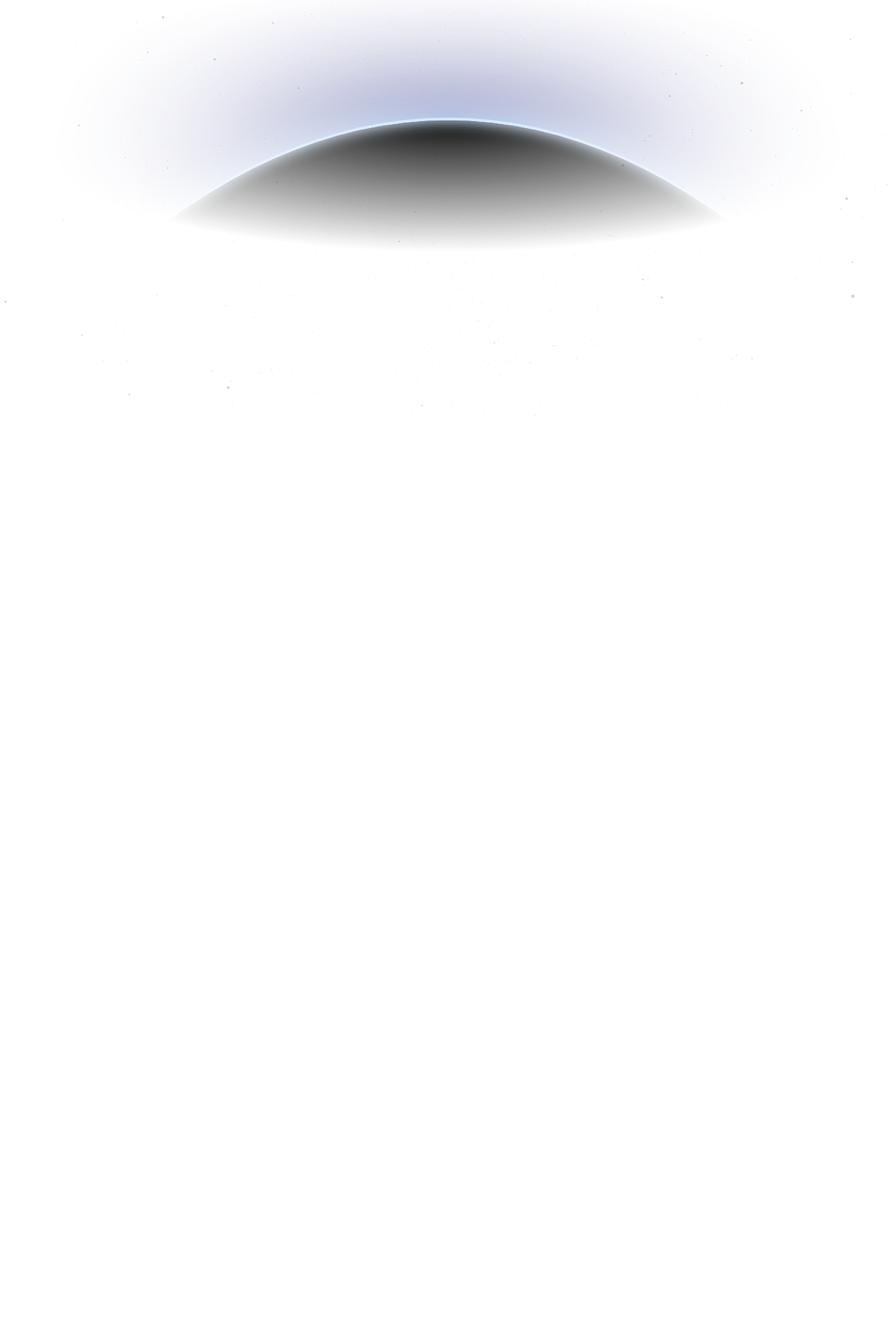
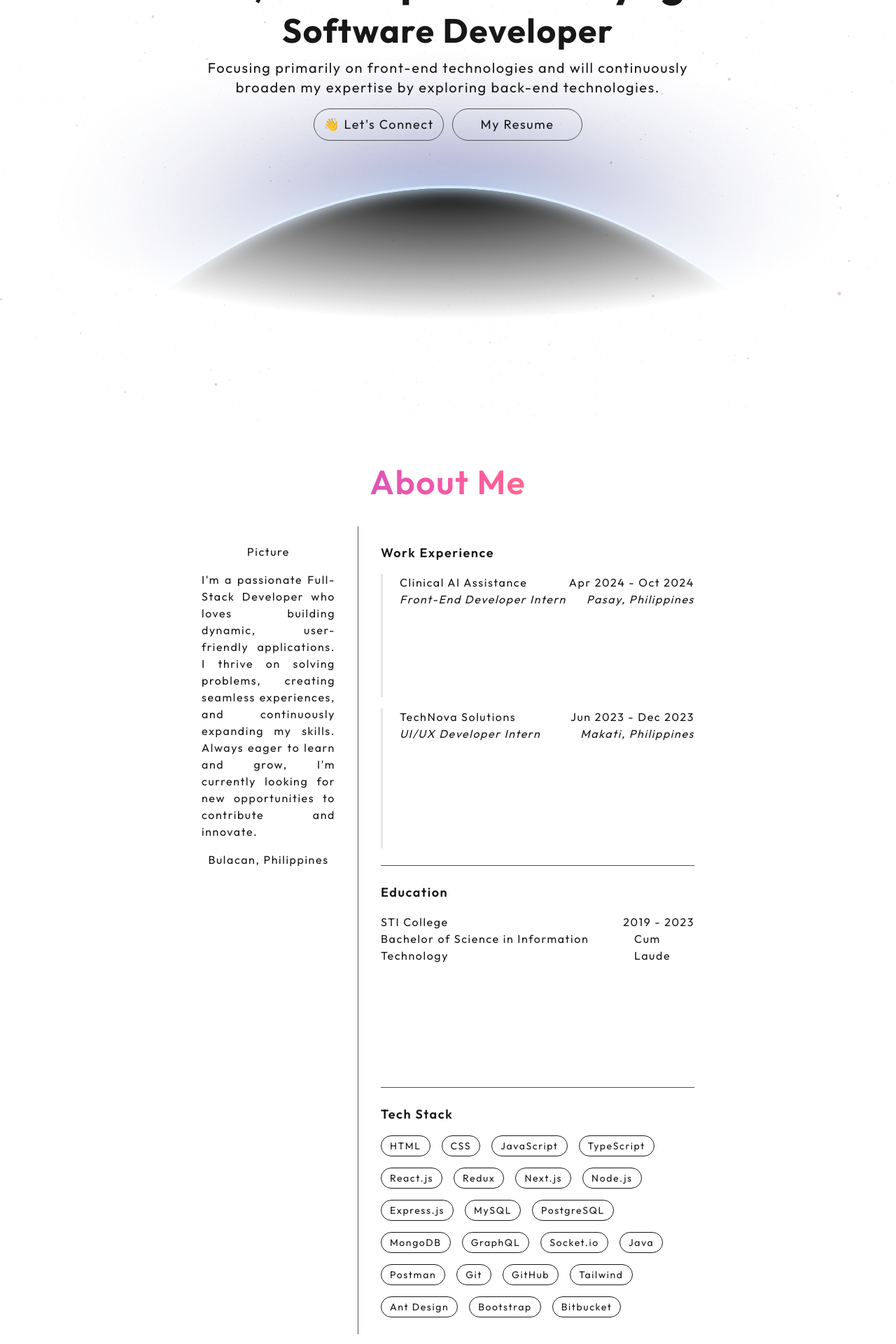
Before and after one commit to RaphaelSalayog/rsalayog-portfolio, a Next.js app: page / in a window 1280 px wide. Shown: the part 200-2120 px from the top of the page at 70% size. Built offline with nearby package versions, Linux system fonts and the light colour scheme.

Commit message:
Feat: About section

```diff
--- a/src/app/globals.css
+++ b/src/app/globals.css
@@ -28,6 +28,35 @@ body {
     background: var(--background);
     color: var(--foreground);
     font-family: "Outfit", sans-serif;
-    font-size: 20px;
+    font-size: 16px;
     letter-spacing: 1.6px;
 }
+
+.animated-rgb-text {
+    background-image: linear-gradient(
+        to right,
+        #545edc,
+        #d152c4,
+        #ff5e99,
+        #ff8c6f,
+        #ffc459,
+        #f9f871
+    );
+    background-size: 150% 100%;
+    background-position: 0% 0%;
+    -webkit-background-clip: text;
+    -webkit-text-fill-color: transparent;
+    animation: rgbFlow 6s ease-in-out infinite;
+}
+
+@keyframes rgbFlow {
+    0% {
+        background-position: 0% 0%;
+    }
+    50% {
+        background-position: 100% 0%;
+    }
+    100% {
+        background-position: 0% 0%;
+    }
+}
--- a/src/app/layout.tsx
+++ b/src/app/layout.tsx
@@ -20,7 +20,18 @@ export default function RootLayout({
 }>) {
     return (
         <html lang="en">
-            <body className={`${outfit.variable} antialiased`}>{children}</body>
+            <body className={`${outfit.variable} antialiased`}>
+                <div className="fixed top-0 w-full flex justify-between py-8 px-14 text-base">
+                    <p>LOGO</p>
+                    <ul className="flex space-x-14">
+                        <li className="cursor-pointer">Home</li>
+                        <li className="cursor-pointer">About</li>
+                        <li className="cursor-pointer">Project</li>
+                        <li className="cursor-pointer">Contact</li>
+                    </ul>
+                </div>
+                {children}
+            </body>
         </html>
     );
 }
--- a/src/app/page.tsx
+++ b/src/app/page.tsx
@@ -9,10 +9,14 @@ export default function Page() {
         <div>
             <main>
                 <Home />
-                <About />
-                <WorkExperience />
-                <PersonalProjects />
-                <ContactMe />
+                <div className="flex justify-center">
+                    <div className="max-w-[60%]">
+                        <About />
+                        <WorkExperience />
+                        <PersonalProjects />
+                        <ContactMe />
+                    </div>
+                </div>
             </main>
             <footer></footer>
         </div>
--- a/src/components/Moon.tsx
+++ b/src/components/Moon.tsx
@@ -1,7 +1,7 @@
 const Moon = () => {
     return (
-        <div className="relative h-96 w-full z-10 overflow-hidden [mask-image:radial-gradient(50%_50%,white,transparent)] before:absolute before:inset-0 before:bg-[radial-gradient(circle_at_bottom_center,#1a237e,transparent_80%)] before:opacity-60">
-            <div className="absolute top-1/2 -left-1/2 w-[200%] h-[1500%] z-20 rounded-[100%] animate-gradient border-t-4 border-t-[#d0e8ff] bg-[#0a0a0a] shadow-[inset_0_2px_20px_#d0e8ff,0_-10px_50px_1px_#d0e8ffb3]" />
+        <div className="relative h-96 w-full -mt-32 -z-10 overflow-hidden [mask-image:radial-gradient(50%_50%,white,transparent)] before:absolute before:inset-0 before:bg-[radial-gradient(circle_at_bottom_center,#1a237e,transparent_80%)] before:opacity-60">
+            <div className="absolute top-1/2 -left-1/2 w-[200%] h-[1500%] z-10 rounded-[100%] animate-gradient border-t-4 border-t-[#d0e8ff] bg-[#0a0a0a] shadow-[inset_0_2px_20px_#d0e8ff,0_-10px_50px_1px_#d0e8ffb3]" />
         </div>
     );
 };
--- a/src/components/StarField.tsx
+++ b/src/components/StarField.tsx
@@ -1,9 +1,9 @@
 "use client";
 
+import { PointMaterial, Points, Preload } from "@react-three/drei";
+import { Canvas, useFrame } from "@react-three/fiber";
+import { inSphere } from "maath/random";
 import { Suspense, useRef } from "react";
-import { Canvas, useFrame } from "@react-three/fiber";
-import { Points, PointMaterial, Preload } from "@react-three/drei";
-import { inSphere } from "maath/random";
 
 const StarFieldCanvas = () => {
     const StarField = (props: any) => {
@@ -31,7 +31,7 @@ const StarFieldCanvas = () => {
     };
 
     return (
-        <div className="w-full h-auto absolute inset-0 z-[-1]">
+        <div className="w-full h-auto absolute inset-0 -z-20">
             <Canvas camera={{ position: [0, 0, 1] }}>
                 <Suspense fallback={<div>loading ...</div>}>
                     <StarField />
--- /dev/null
+++ b/src/constants/about-page-data.ts
@@ -0,0 +1,70 @@
+export const workExperience = {
+    title: "Work Experience",
+    items: [
+        {
+            company: "Clinical AI Assistance",
+            position: "Front-End Developer Intern",
+            location: "Pasay, Philippines",
+            duration: "Apr 2024 - Oct 2024",
+            responsibilities: [
+                "Improved website performance, increasing mobile traffic by 10%",
+                "Developed a mental health tracking platform, adopted by 700+ students",
+                "Fixed UI bugs, reducing complaints by 50%",
+            ],
+        },
+        {
+            company: "TechNova Solutions",
+            position: "UI/UX Developer Intern",
+            location: "Makati, Philippines",
+            duration: "Jun 2023 - Dec 2023",
+            responsibilities: [
+                "Redesigned the internal dashboard interface, improving usability scores by 25%",
+                "Collaborated with back-end developers to implement responsive user interfaces",
+                "Conducted A/B testing to optimize user workflows and boost conversion rates",
+            ],
+        },
+    ],
+};
+
+export const education = {
+    title: "Education",
+    details: {
+        degree: "Bachelor of Science in Information Technology",
+        school: "STI College",
+        duration: "2019 - 2023",
+        location: "San Jose del Monte, Bulacan",
+        honors: "Cum Laude",
+        highlights: [
+            "Accomplished the development of Ordering and Inventory Management with Decision Support System for a pet shop.",
+            "Developed strong foundational knowledge in Java, HTML, CSS, JavaScript programming through coursework and hands-on projects.",
+        ],
+    },
+};
+
+export const techStack = {
+    title: "Tech Stack",
+    items: [
+        "HTML",
+        "CSS",
+        "JavaScript",
+        "TypeScript",
+        "React.js",
+        "Redux",
+        "Next.js",
+        "Node.js",
+        "Express.js",
+        "MySQL",
+        "PostgreSQL",
+        "MongoDB",
+        "GraphQL",
+        "Socket.io",
+        "Java",
+        "Postman",
+        "Git",
+        "GitHub",
+        "Tailwind",
+        "Ant Design",
+        "Bootstrap",
+        "Bitbucket",
+    ],
+};
--- a/src/sections/About.tsx
+++ b/src/sections/About.tsx
@@ -1,5 +1,82 @@
+import { education, techStack, workExperience } from "@/constants/about-page-data";
+
 const About = () => {
-    return <section className="min-h-dvh"></section>;
+    return (
+        <section className="min-h-dvh py-16">
+            <p className="text-5xl font-semibold text-center mb-10 animated-rgb-text">About Me</p>
+            <div className="grid grid-cols-3">
+                <div className="flex flex-col items-center py-6 px-8 border-r-1 border-neutral-600 space-y-4">
+                    <p>Picture</p>
+                    <p className="text-justify">
+                        I'm a passionate Full-Stack Developer who loves building dynamic,
+                        user-friendly applications. I thrive on solving problems, creating seamless
+                        experiences, and continuously expanding my skills. Always eager to learn and
+                        grow, I'm currently looking for new opportunities to contribute and
+                        innovate.
+                    </p>
+                    <p>Bulacan, Philippines</p>
+                </div>
+                <div className="col-span-2 py-6 px-8">
+                    <div className="space-y-4">
+                        <p className="text-lg font-semibold">{workExperience.title}</p>
+                        {workExperience.items.map((item, index) => (
+                            <div key={index} className="border-l-3 border-neutral-200 pl-6">
+                                <div className="mb-2">
+                                    <div className="flex justify-between">
+                                        <p>{item.company}</p>
+                                        <p>{item.duration}</p>
+                                    </div>
+                                    <div className="flex justify-between italic">
+                                        <p>{item.position}</p>
+                                        <p>{item.location}</p>
+                                    </div>
+                                </div>
+                                <ul className="list-disc marker:text-white text-white pl-5">
+                                    {item.responsibilities.map((item, index) => (
+                                        <li key={index}>{item}</li>
+                                    ))}
+                                </ul>
+                            </div>
+                        ))}
+                    </div>
+                    <div className="py-6">
+                        <div className="w-full border-b-1 border-neutral-600" />
+                    </div>
+                    <div className="space-y-4">
+                        <p className="text-lg font-semibold">{education.title}</p>
+                        <div className="mb-2">
+                            <div className="flex justify-between">
+                                <p>{education.details.school}</p>
+                                <p>{education.details.duration}</p>
+                            </div>
+                            <div className="flex justify-between">
+                                <p>{education.details.degree}</p>
+                                <p>{education.details.honors}</p>
+                            </div>
+                        </div>
+                        <ul className="list-disc marker:text-white text-white pl-5">
+                            {education.details.highlights.map((item, index) => (
+                                <li key={index}>{item}</li>
+                            ))}
+                        </ul>
+                    </div>
+                    <div className="py-6">
+                        <div className="w-full border-b-1 border-neutral-600" />
+                    </div>
+                    <div className="space-y-4">
+                        <p className="text-lg font-semibold">{techStack.title}</p>
+                        <ul className="flex flex-wrap gap-4 text-sm">
+                            {techStack.items.map((tech, index) => (
+                                <li key={index} className="py-1 px-3 rounded-full border-1">
+                                    {tech}
+                                </li>
+                            ))}
+                        </ul>
+                    </div>
+                </div>
+            </div>
+        </section>
+    );
 };
 
 export default About;
--- a/src/sections/ContactMe.tsx
+++ b/src/sections/ContactMe.tsx
@@ -1,5 +1,5 @@
 const ContactMe = () => {
-    return <section className="min-h-dvh"></section>;
+    return <section className="min-h-dvh bg-blue-600"></section>;
 };
 
 export default ContactMe;
--- a/src/sections/Home.tsx
+++ b/src/sections/Home.tsx
@@ -4,12 +4,13 @@ import StarField from "@/components/StarField";
 
 const Home = () => {
     return (
-        <section className="min-h-dvh">
+        <section className="min-h-dvh flex flex-col justify-center">
+            <StarField />
             <div className="flex flex-col items-center">
-                <div className="max-w-[60%] flex flex-col items-center text-center">
-                    <h1 className="text-4xl font-bold">Hi, I'm Raphael Salayog</h1>
-                    <p>Software Developer</p>
-                    <p>
+                <div className="max-w-[60%] flex flex-col items-center text-center space-y-4">
+                    <h1 className="text-6xl font-bold">Hi, I'm Raphael Salayog</h1>
+                    <h2 className="text-5xl font-bold">Software Developer</h2>
+                    <p className="text-xl">
                         Focusing primarily on front-end technologies and will continuously broaden
                         my expertise by exploring back-end technologies.
                     </p>
@@ -19,7 +20,6 @@ const Home = () => {
                     </div>
                 </div>
             </div>
-            <StarField />
             <Moon />
         </section>
     );
--- a/src/sections/PersonalProjects.tsx
+++ b/src/sections/PersonalProjects.tsx
@@ -1,5 +1,5 @@
 const PersonalProjects = () => {
-    return <section className="min-h-dvh"></section>;
+    return <section className="min-h-dvh bg-red-600"></section>;
 };
 
 export default PersonalProjects;
```
